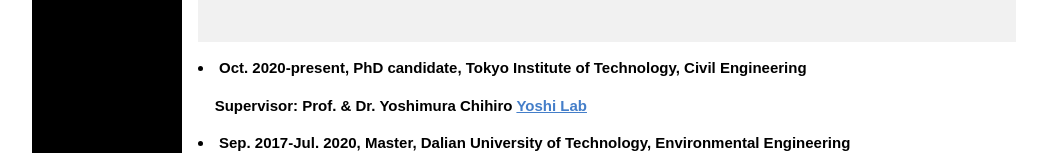
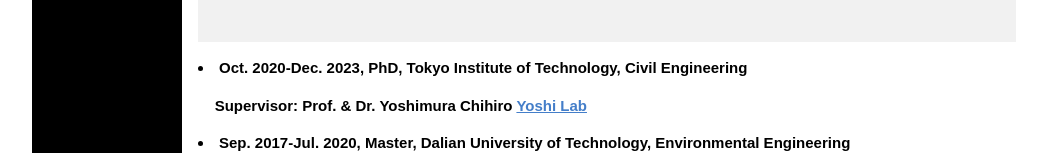
Before and after one commit to zorowangtt/GuoZhongyu.homepage, a plain HTML site: page index.html in a window 1280 px wide. Shown: the part 488-641 px from the top of the page, without its empty margins (108-1155 px from the left). Drawn offline with Linux system fonts and the light colour scheme.

Commit message:
Update index.html

```diff
--- a/index.html
+++ b/index.html
@@ -111,7 +111,7 @@
 <div class="w3-container w3-padding-32" id="education">
   <h2 class="w3-container w3-light-grey w3-padding-32"><b>Education</b></h2>
   <p> <li><strong>
-        Oct. 2020-present, PhD candidate, Tokyo Institute of Technology, Civil
+        Oct. 2020-Dec. 2023, PhD, Tokyo Institute of Technology, Civil
         Engineering <strong>
         </li>
         <p> &nbsp;&nbsp;&nbsp;&nbsp;<strong>Supervisor: Prof. & Dr. Yoshimura
```
